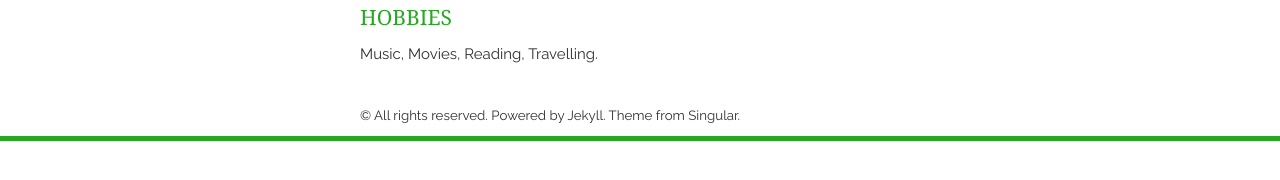
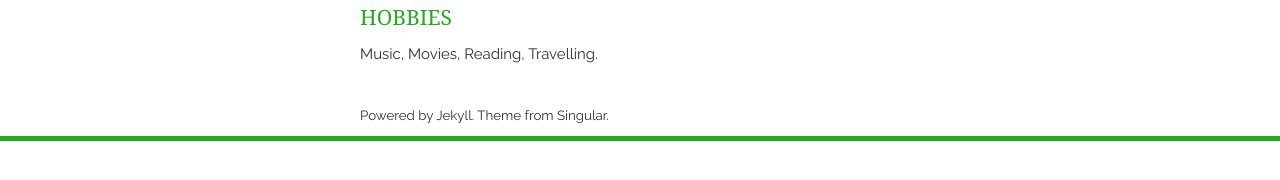
Before and after one commit to yannadani/vitae, a Jekyll site: the page built from index.html, in a window 1280 px wide. Shown: the part 622-802 px from the top of the page. Built offline with Jekyll 4.4.1, drawn with Linux system fonts in a browser that asks for light colours; nearby versions of some CDN libraries; the list of posts is cut into pages by our own code.

Commit message:
minor changes

```diff
--- a/_layouts/layout.html
+++ b/_layouts/layout.html
@@ -49,7 +49,7 @@
         {{ content }}
 
     <footer class="thirteen columns">
-        <p>© All rights reserved. Powered by <a href="http://jekyllrb.com/">Jekyll</a>. Theme from
+        <p>Powered by <a href="http://jekyllrb.com/">Jekyll</a>. Theme from
             <a href="https://www.github.com/biomadeira/vitae">Singular</a>.</p>
     </footer>
     </div>
```
